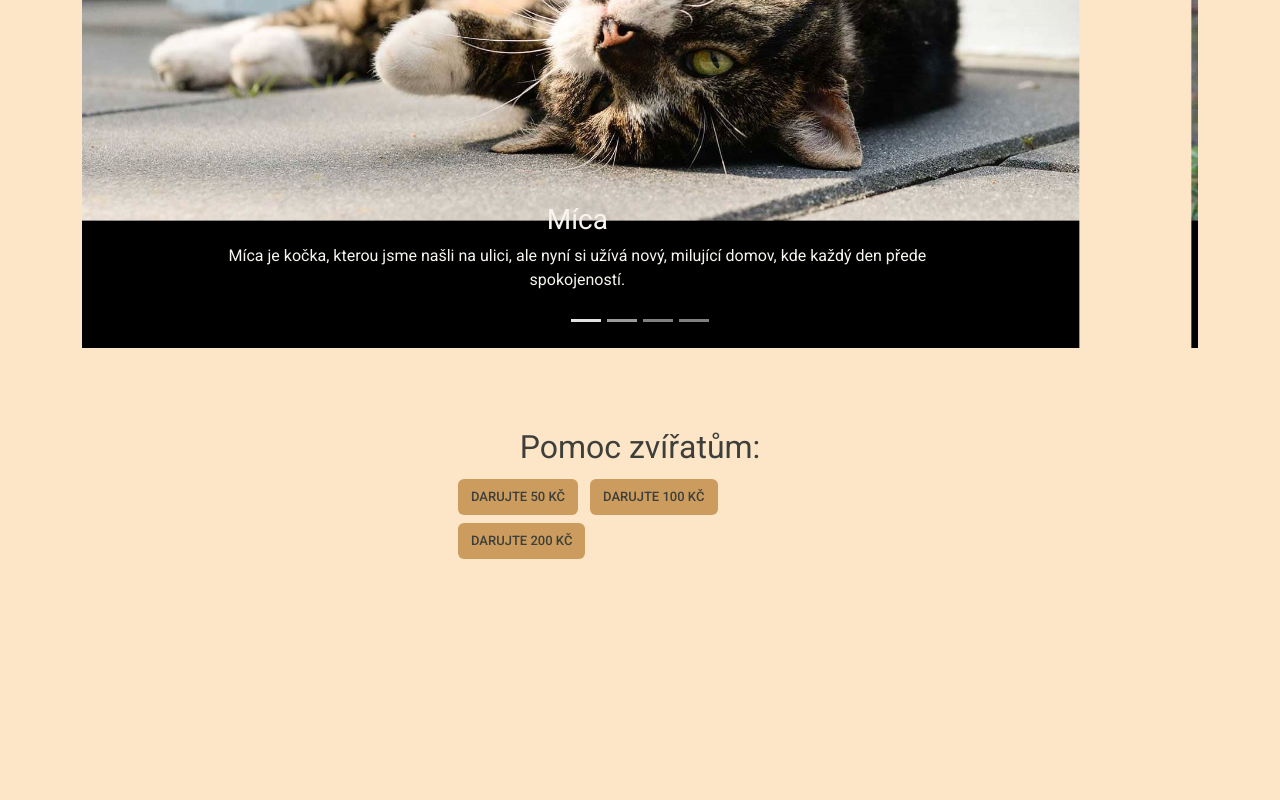
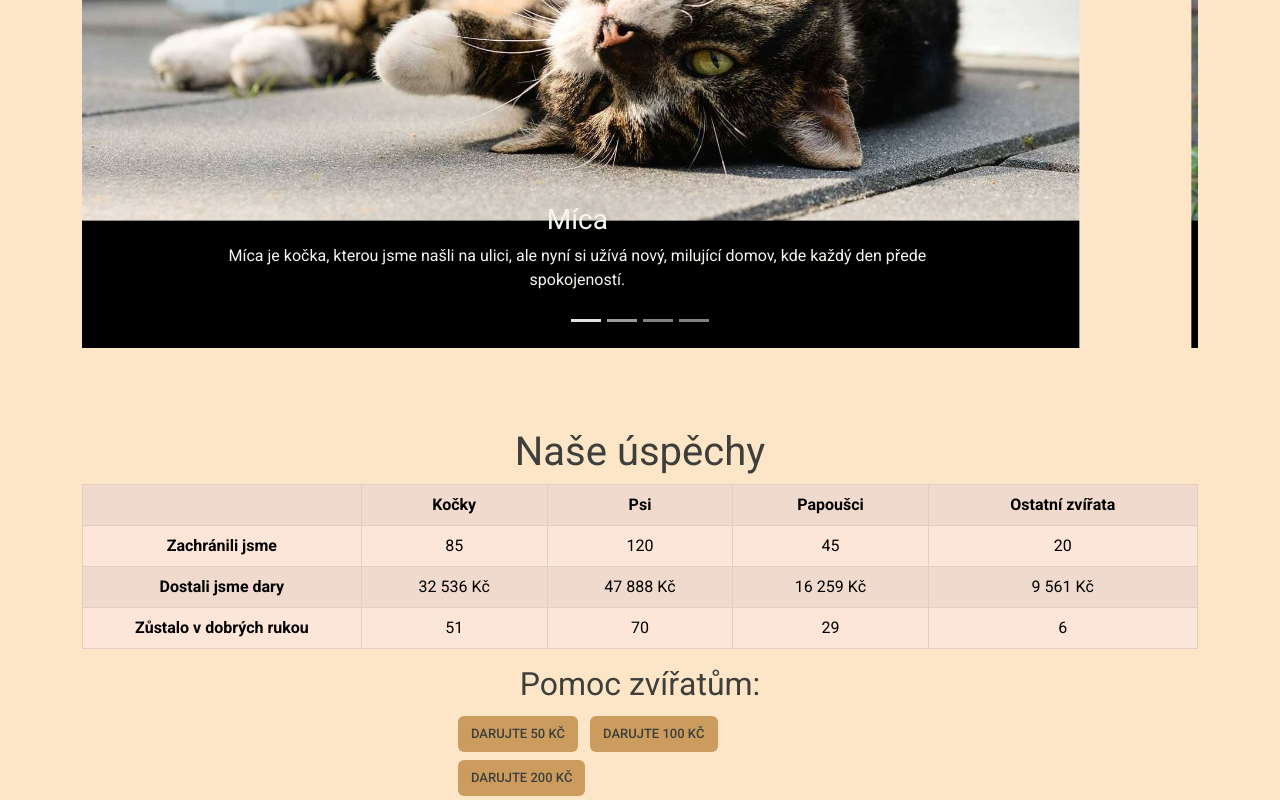
Before and after one commit to TomH786/PosledniProjekt, a website: page index.html in a window 1280 px wide. Shown: the part 723-1523 px from the top of the page. Before the commit the page ends 1286 px from the top, so only its background shows below. Drawn offline with nearby package versions, Linux system fonts and the light colour scheme.

Commit message:
Tabulka s využitím bootstrápovských tříd

```diff
--- a/index.html
+++ b/index.html
@@ -11,7 +11,7 @@
   <title>Pomoc domácím mazlíčkům</title>
 </head>
 
-<body style="background-color: rgb(253, 230, 200)">
+<body style="background-color: #fde6c8">
 
   <nav class="navbar navbar-expand-sm" style="background-color: rgb(203, 156, 94)">
     <div class="container-fluid">
@@ -112,6 +112,21 @@
     <p class="invisible">a</p>
     <p class="invisible">a</p>
 
+    <h1 align="center">Naše úspěchy</h1>
+    <table class="table table-hover table-warning table-striped table-bordered">
+      <tr align="center">
+        <th class="col-lg-3"></th><th class="col-lg-2">Kočky</th><th class="col-lg-2">Psi</th class="col-lg-2"><th>Papoušci</th><th>Ostatní zvířata</th>
+      </tr>
+      <tr align="center">
+        <td><b>Zachránili jsme</b></td><td>85</td><td>120</td><td>45</td><td>20</td>
+      </tr>
+      <tr align="center">
+        <td><b>Dostali jsme dary</b></td><td>32 536 Kč</td><td>47 888 Kč</td><td>16 259 Kč</td><td>9 561 Kč</td>
+      </tr>
+      <tr align="center">
+        <td><b>Zůstalo v dobrých rukou</b></td><td>51</td><td>70</td><td>29</td><td>6</td>
+      </tr>
+    </table>
 
     <h2 class="text-center">Pomoc zvířatům:</h2>
     <div class="col-4 offset-4">
```
